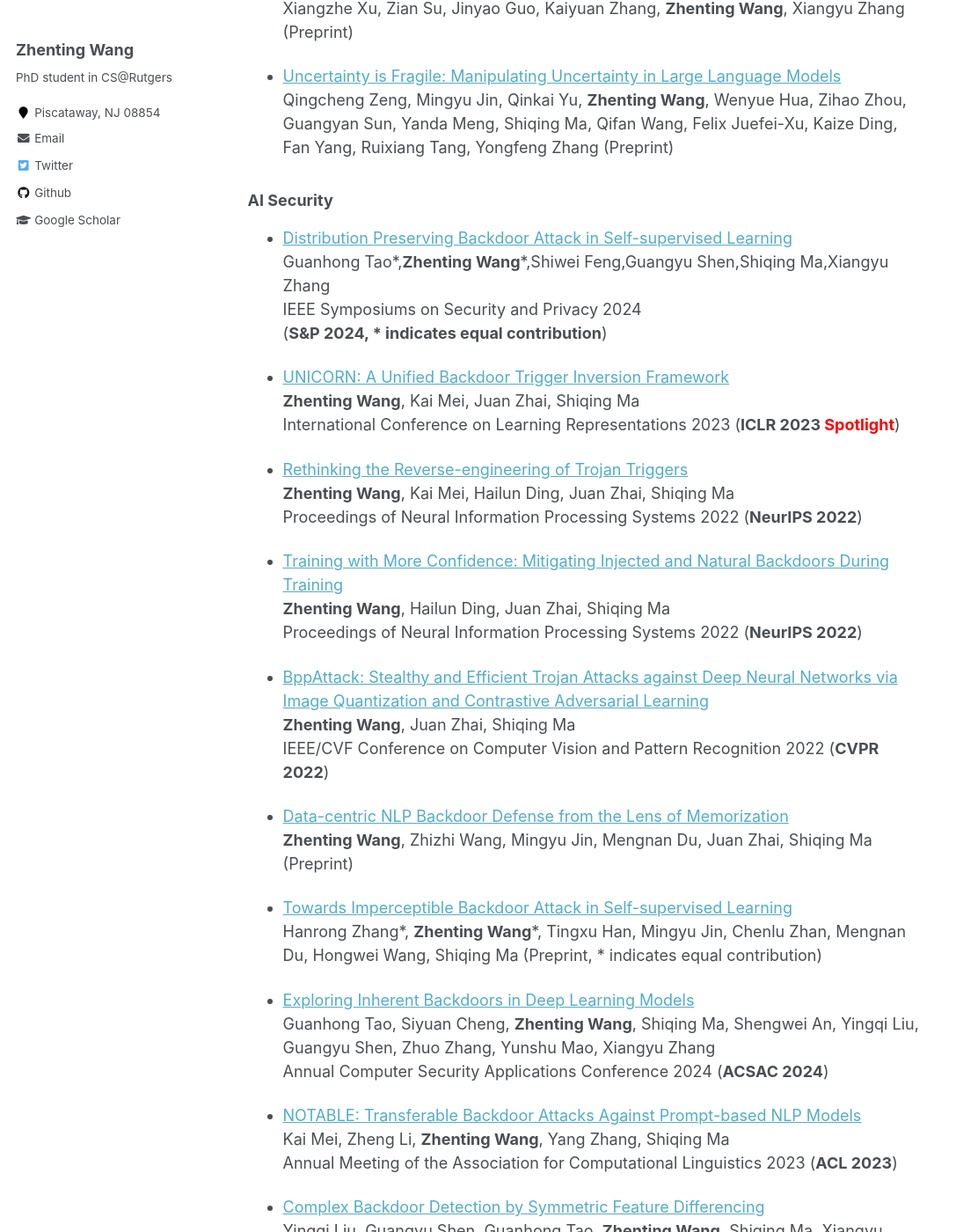
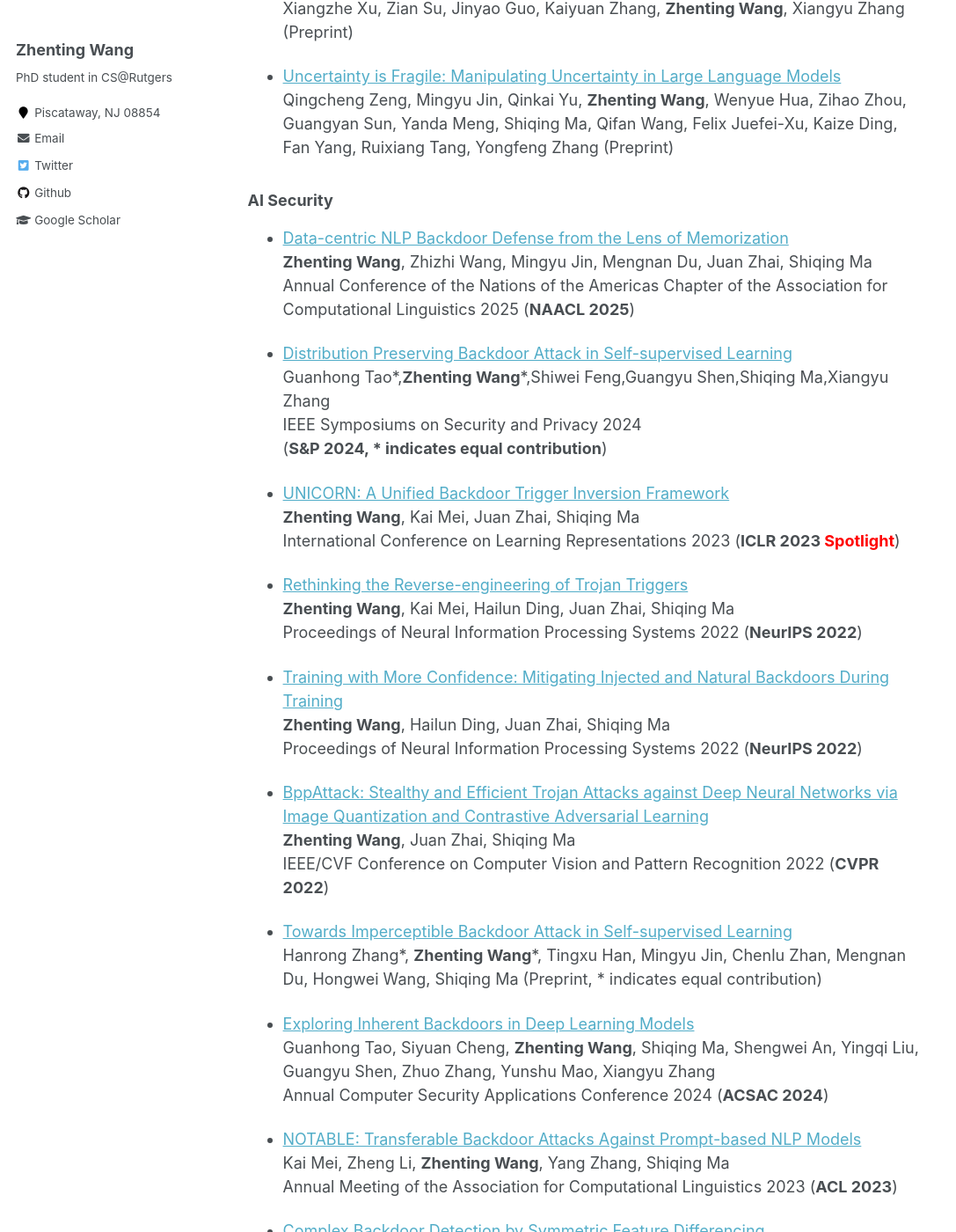
Before and after one commit to ZhentingWang/zhentingwang.github.io, a Jekyll site: the page built from _pages/about.md, in a window 1280 px wide and 1400 px high, scrolled down 2658 px. Shown: the whole window at 88% size, without its empty margins (0-1087 px from the left). Built offline with Jekyll 4.4.1, drawn with Linux system fonts in a browser that asks for light colours.

Commit message:
Update about.md

```diff
--- a/_pages/about.md
+++ b/_pages/about.md
@@ -136,6 +136,10 @@ Qingcheng Zeng, Mingyu Jin, Qinkai Yu, **Zhenting Wang**, Wenyue Hua, Zihao Zhou
 
 ### AI Security
 
+* [Data-centric NLP Backdoor Defense from the Lens of Memorization](https://arxiv.org/pdf/2409.14200)
+**Zhenting Wang**, Zhizhi Wang, Mingyu Jin, Mengnan Du, Juan Zhai, Shiqing Ma
+Annual Conference of the Nations of the Americas Chapter of the Association for Computational Linguistics 2025 (**NAACL 2025**)
+
 * [Distribution Preserving Backdoor Attack in Self-supervised Learning](https://www.cs.purdue.edu/homes/taog/docs/SP24.pdf)
 Guanhong Tao*,**Zhenting Wang**\*,Shiwei Feng,Guangyu Shen,Shiqing Ma,Xiangyu Zhang
 IEEE Symposiums on Security and Privacy 2024
@@ -156,9 +160,6 @@ Proceedings of Neural Information Processing Systems 2022 (**NeurIPS 2022**)
 * [BppAttack: Stealthy and Efficient Trojan Attacks against Deep Neural Networks via Image Quantization and Contrastive Adversarial Learning](https://arxiv.org/abs/2205.13383)
 **Zhenting Wang**, Juan Zhai, Shiqing Ma
 IEEE/CVF Conference on Computer Vision and Pattern Recognition 2022 (**CVPR 2022**)
-
-* [Data-centric NLP Backdoor Defense from the Lens of Memorization](https://arxiv.org/pdf/2409.14200)
-**Zhenting Wang**, Zhizhi Wang, Mingyu Jin, Mengnan Du, Juan Zhai, Shiqing Ma (Preprint)
 
 * [Towards Imperceptible Backdoor Attack in Self-supervised Learning](https://arxiv.org/pdf/2405.14672)
 Hanrong Zhang*, **Zhenting Wang**\*, Tingxu Han, Mingyu Jin, Chenlu Zhan, Mengnan Du, Hongwei Wang, Shiqing Ma (Preprint, * indicates equal contribution)
```
